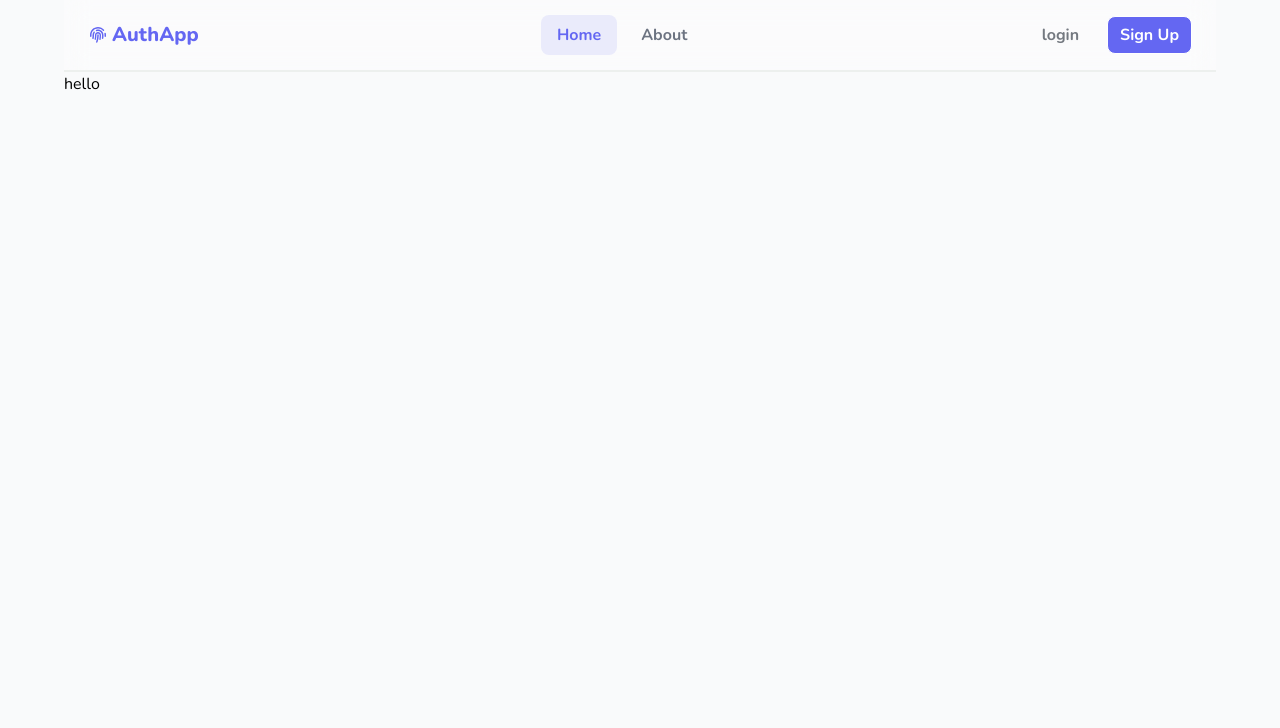
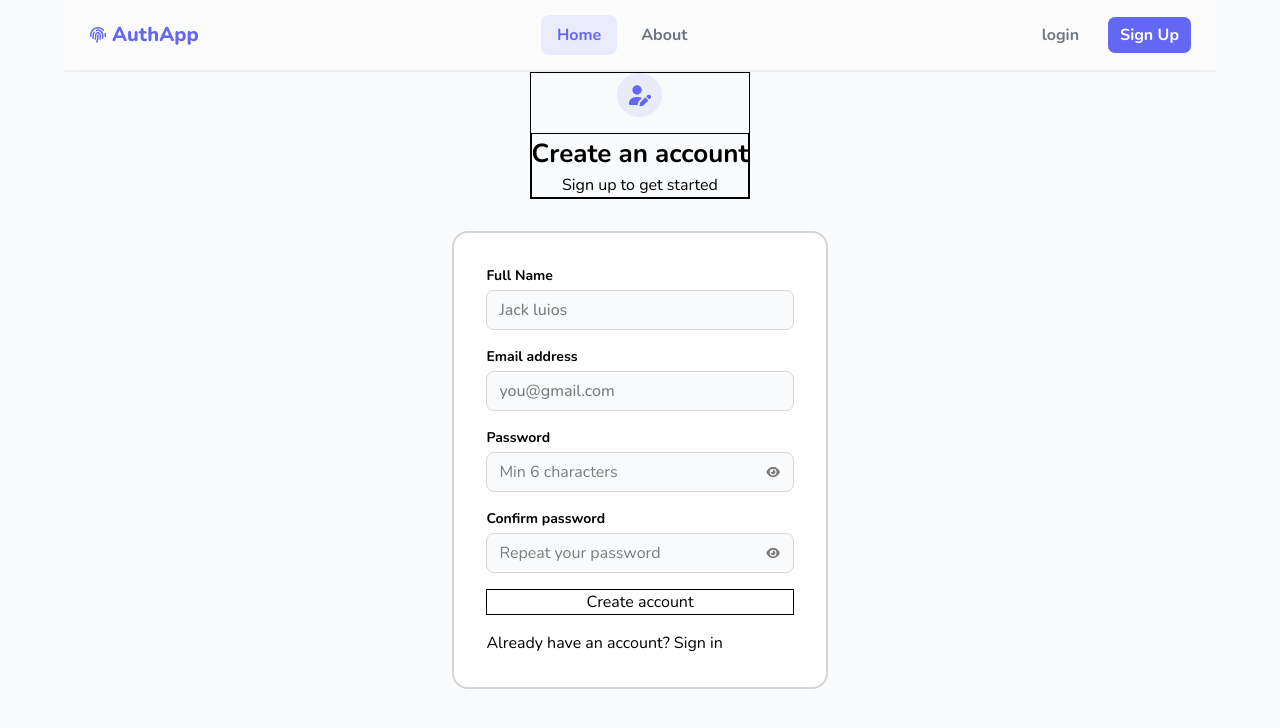
Before and after one commit to preetpalsinghkanda/Multi-Page-Authentication-App-, a React (Vite) app: page / in a window 1280 px wide. Shown: the top 728 px of the page. Built offline with nearby package versions, Linux system fonts and the light colour scheme.

Commit message:
working on signup page

```diff
--- a/src/Components/SignUp.jsx
+++ b/src/Components/SignUp.jsx
@@ -1,7 +1,88 @@
 import React from "react";
+import { FontAwesomeIcon } from "@fortawesome/react-fontawesome";
+import { faUserPen ,faEye } from "@fortawesome/free-solid-svg-icons";
 
-export default function SignUp(){
-    return(
-        <div>hello</div>
-    )
+export default function SignUp() {
+  return (
+    <div className="flex  justify-center items-center flex-col gap-8">
+      <div className="flex border flex-col justify-center items-center gap-4">
+        <div className=" flex  px-2.5 py-3  rounded-full bg-[#eaebf9]">
+          <FontAwesomeIcon
+            icon={faUserPen}
+            className="text-[20px] text-[#6467f2]"
+          />
+        </div>
+
+        <div className="flex border flex-col justify-center items-center">
+          <h2 className="font-[700] text-[26px]">Create an account</h2>
+          <p>Sign up to get started</p>
+        </div>
+      </div>
+
+      <div className="rounded bg-white px-8 py-8 border-2 flex gap-4 flex-col rounded-2xl border-[#d6d6d6]">
+        <div className="flex flex-col gap-4 min-w-[24vw]">
+
+
+          <div className="flex flex-col gap-1">
+            <label htmlFor="name" className="text-[14px] text-[#000] font-bold">
+              Full Name
+            </label>
+            <input
+              type="text"
+              id="name"
+              placeholder="Jack luios"
+              className= " border border-[#d6d6d6] h-10 rounded-lg px-3 placeholder:font-[500] bg-[#f9fafb]"
+            />
+          </div>
+
+          <div className="flex flex-col gap-1">
+            <label htmlFor="email" className="text-[14px] text-[#000] font-bold">
+              Email address
+            </label>
+            <input
+              type="text"
+              id="email"
+              placeholder="you@gmail.com"
+              className= " border border-[#d6d6d6] h-10 rounded-lg px-3 placeholder:font-[500] bg-[#f9fafb]"
+            />
+          </div>
+
+          <div className="flex flex-col gap-1">
+            <label htmlFor="pass" className="text-[14px] text-[#000] font-bold">
+              Password
+            </label>
+            <div className="border border-[#d6d6d6] h-10 rounded-lg items-center flex px-3 placeholder:font-[500] bg-[#f9fafb]"><input
+              type="text"
+              id="pass"
+              placeholder="Min 6 characters"
+              className= " w-full"
+            />
+            <FontAwesomeIcon icon={faEye} className="text-[12px] cursor-pointer text-[#7b7a7a]" />
+            </div>
+          </div>
+
+          <div className="flex flex-col gap-1">
+            <label htmlFor="confirm-password" className="text-[14px] text-[#000] font-bold">
+              Confirm password
+            </label>
+            <div className="border border-[#d6d6d6] h-10 rounded-lg items-center flex px-3 placeholder:font-[500] bg-[#f9fafb]"><input
+              type="text"
+              id="pass"
+              placeholder="Repeat your password "
+              className= " w-full"
+            />
+            <FontAwesomeIcon icon={faEye} className="text-[12px] cursor-pointer text-[#7b7a7a]" />
+            </div>
+          </div>
+
+
+
+        </div>
+        <button className="w-full border cursor-pointer">Create account</button>
+        <p className="">
+          Already have an account? <span>Sign in</span>
+        </p>
+      </div>
+    </div>
+  );
 }
```
